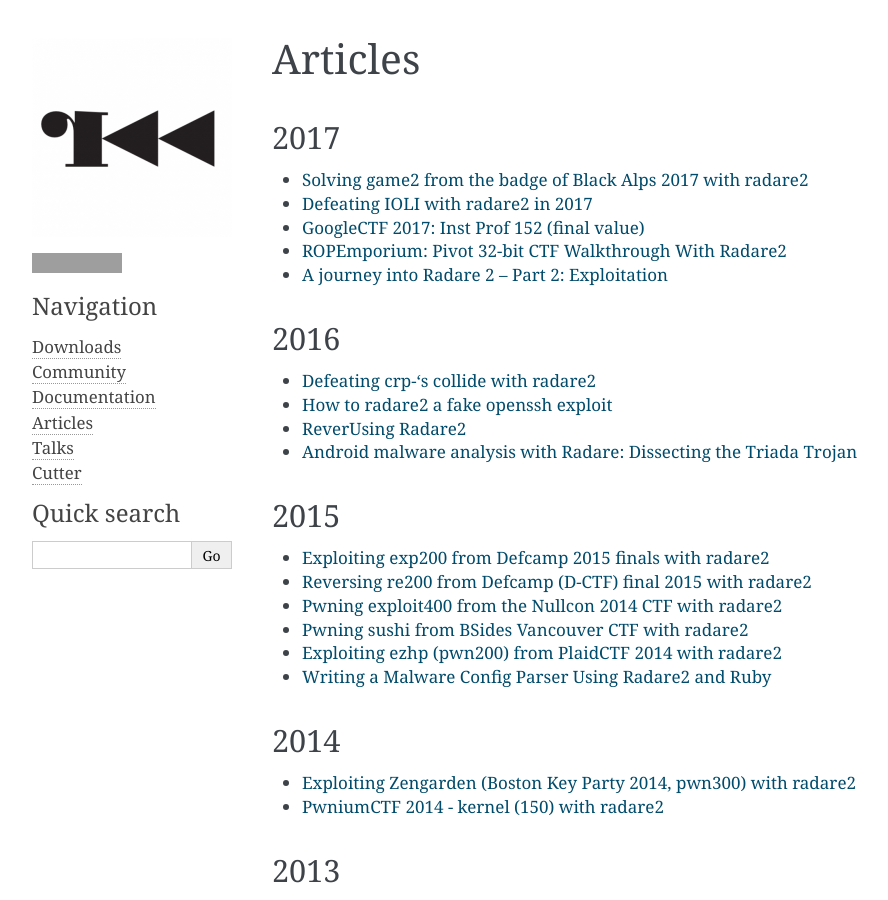
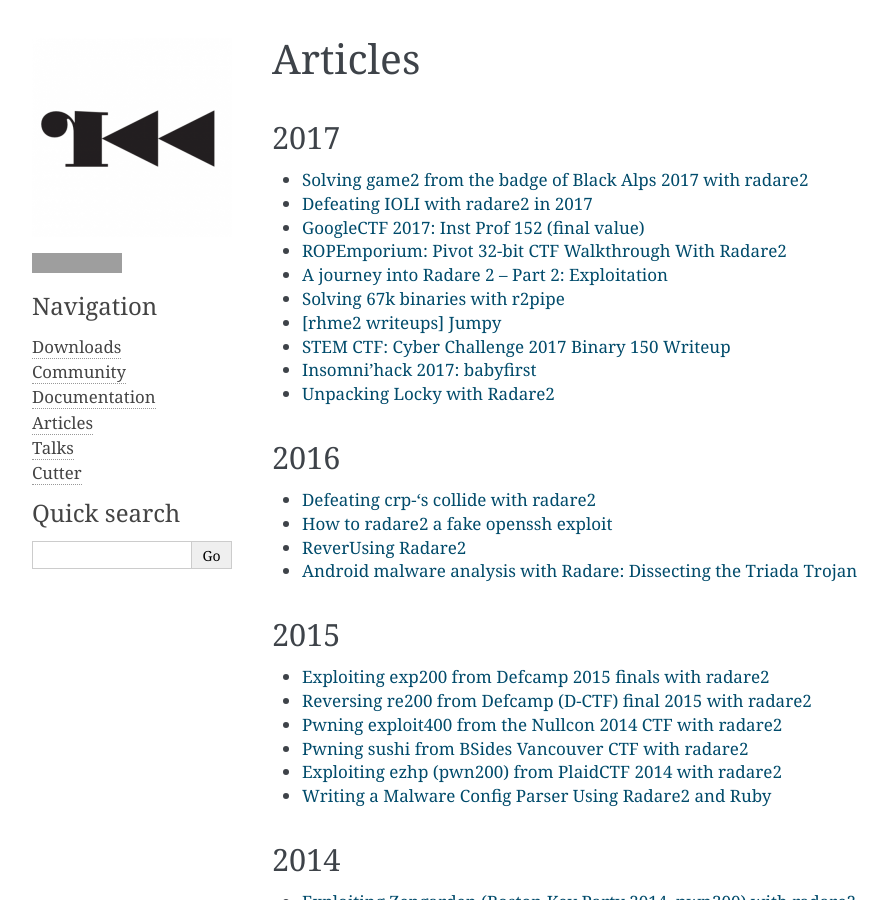
Before and after one commit to radareorg/radareorg, a Sphinx documentation site: the page built from source/articles.rst, in a window 1280 px wide and 900 px high. Shown: the whole window, without its empty margins (148-1036 px from the left). Built offline with Sphinx 7.4.7, drawn with Linux system fonts in a browser that asks for light colours; grey boxes are pictures that could not be loaded.

Commit message:
even more articles

```diff
--- a/source/articles.rst
+++ b/source/articles.rst
@@ -11,6 +11,11 @@
 - `GoogleCTF 2017: Inst Prof 152 (final value) <https://binarystud.io/googlectf-2017-inst-prof-152-final-value.html>`__
 - `ROPEmporium: Pivot 32-bit CTF Walkthrough With Radare2 <http://www.radiofreerobotron.net/blog/2017/11/23/ropemporium-pivot-ctf-walkthrough/>`__
 - `A journey into Radare 2 – Part 2: Exploitation <https://www.megabeets.net/a-journey-into-radare-2-part-2/>`__
+- `Solving 67k binaries with r2pipe <https://blog.techorganic.com/2017/03/20/solving-67k-binaries-with-r2pipe/>`__
+- `[rhme2 writeups] Jumpy <https://n0wblog.blogspot.nl/2017/03/rhme2-writeups-jumpy.html>`__
+- `STEM CTF: Cyber Challenge 2017 Binary 150 Writeup <https://blog.manol.is/stem-ctf-cyber-challenge-2017-binary-150-writeup.html>`__
+- `Insomni’hack 2017: babyfirst <https://codisec.com/insomnihack-2017-babyfirst/>`__
+- `Unpacking Locky with Radare2 <https://blog.carlospacho.com/2017/10/11/unpacking-locky-with-radare2/>`__
 
 2016
 ----
```
